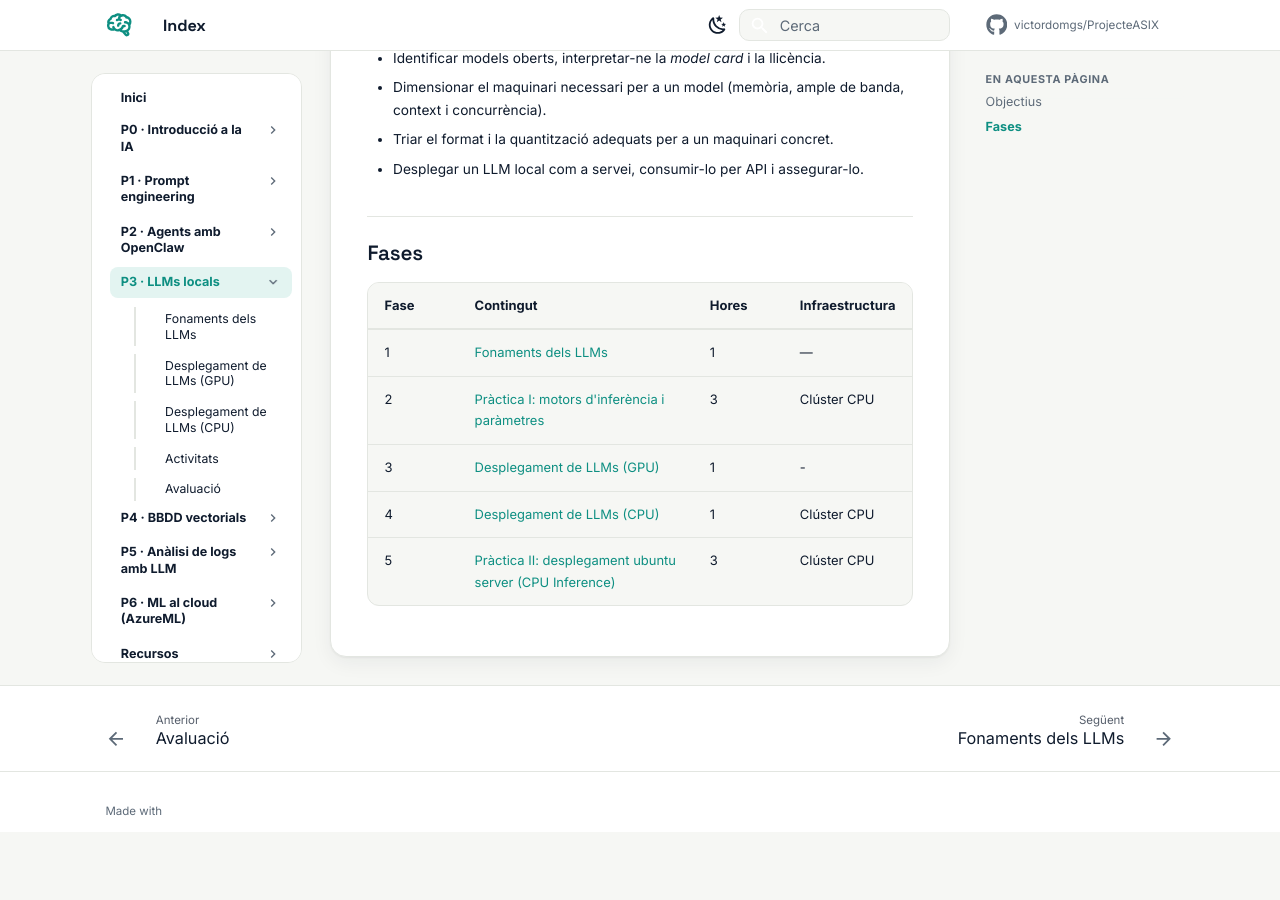
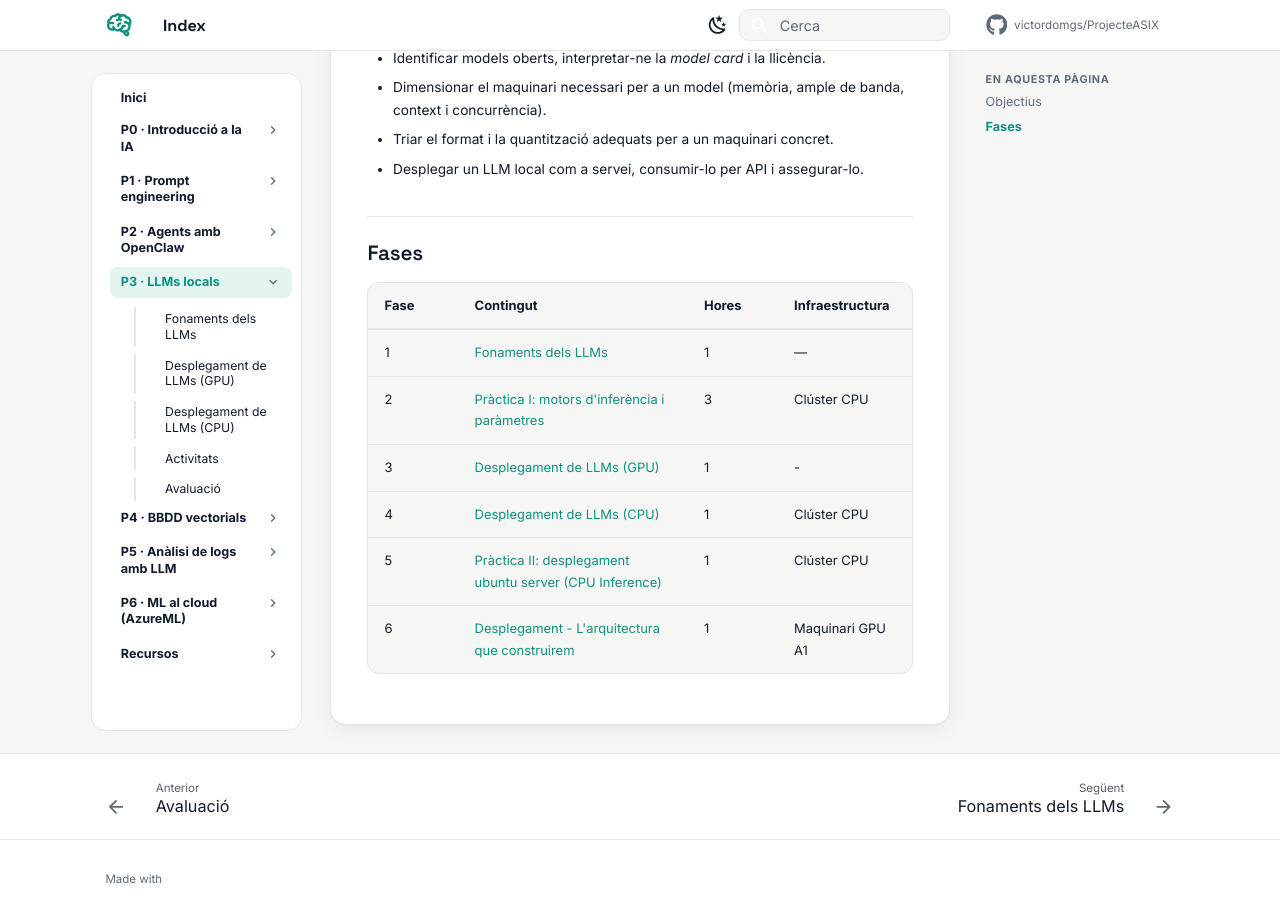
Before and after one commit to victordomgs/ProjecteASIX, an MkDocs documentation site: the page built from docs/p3-llms-locals/index.md, in a window 1280 px wide and 900 px high, scrolled down 533 px. Built offline with MkDocs 1.6.1 and Material for MkDocs 9.7.7, drawn with Linux system fonts in a browser that asks for light colours; comment, search, counter and statistics services are not loaded; before the commit the page ends 1365 px from its top, so only the background shows below that.

Commit message:
Update activity entry counts in index.md

```diff
--- a/docs/p3-llms-locals/index.md
+++ b/docs/p3-llms-locals/index.md
@@ -25,4 +25,5 @@
 | 2 | [Pràctica I: motors d'inferència i paràmetres](activitats.md) | 3 | Clúster CPU |
 | 3 | [Desplegament de LLMs (GPU)](desplegament.md) | 1 | - |
 | 4 | [Desplegament de LLMs (CPU)](desplegament2.md) | 1 | Clúster CPU |
-| 5 | [Pràctica II: desplegament ubuntu server (CPU Inference)](activitats.md) | 3 | Clúster CPU |
+| 5 | [Pràctica II: desplegament ubuntu server (CPU Inference)](activitats.md) | 1 | Clúster CPU |
+| 6 | [Desplegament - L'arquitectura que construirem](desplegament3.md) | 1 | Maquinari GPU A1 |
```
